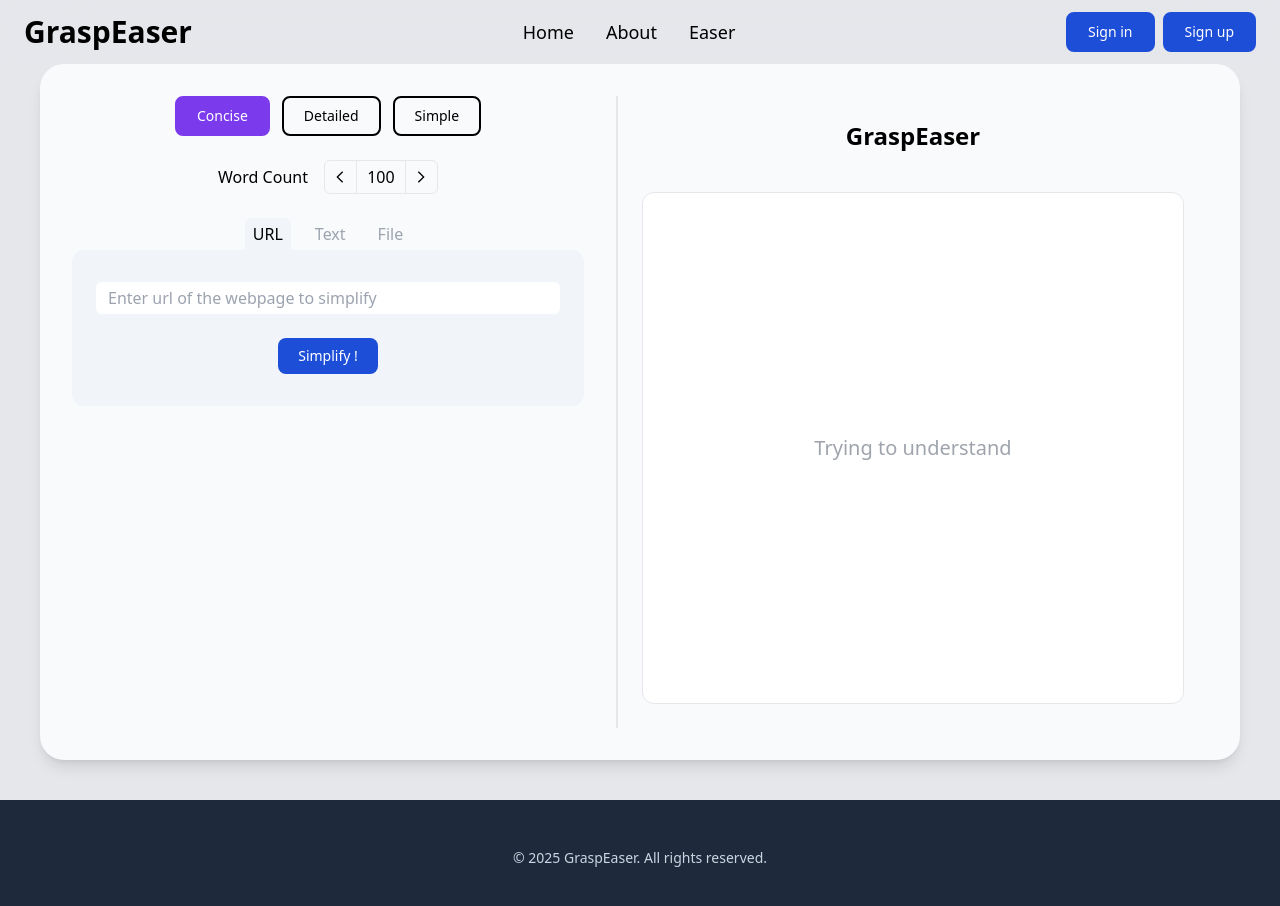
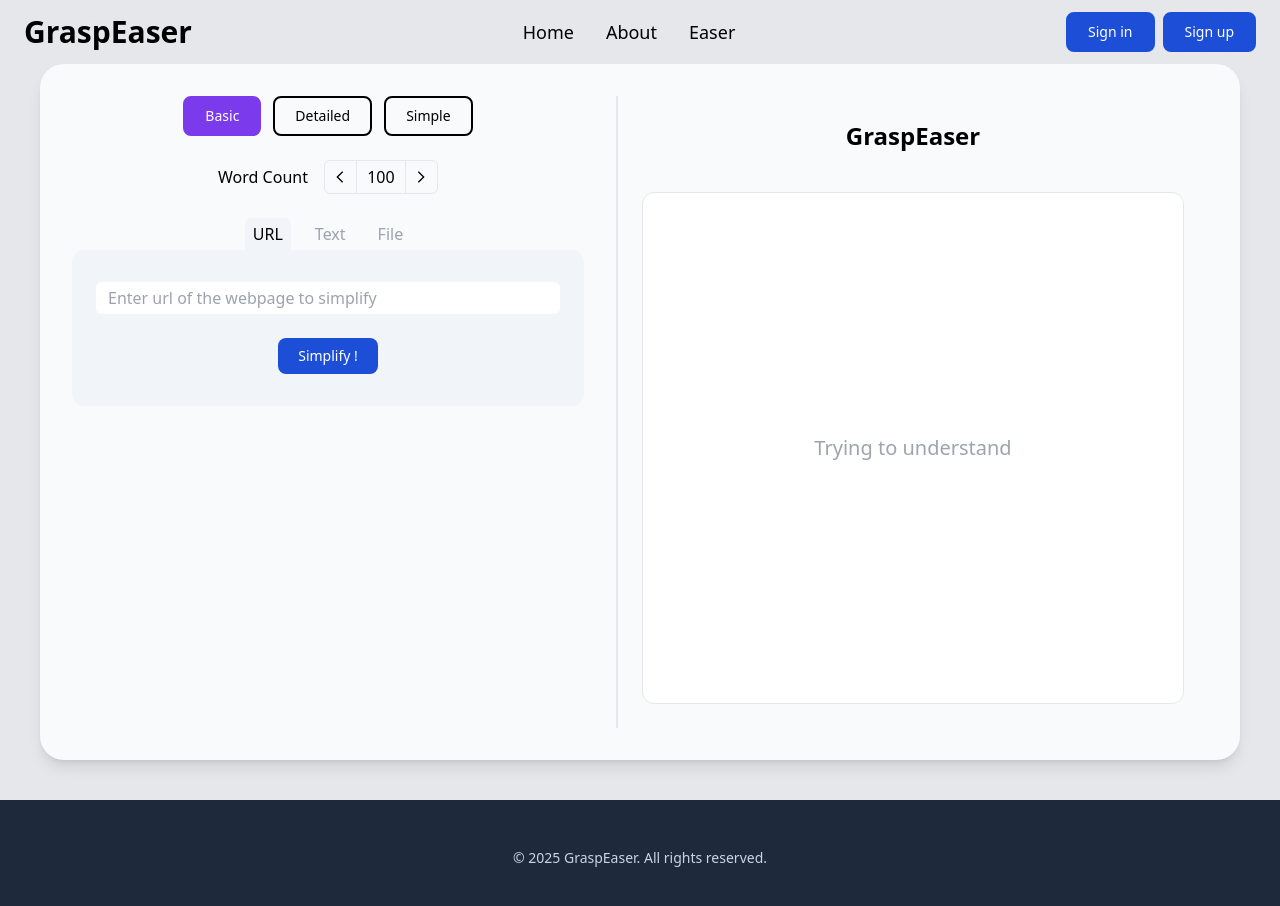
Before and after one commit to mohammedasimahmed/GraspEaser, a Next.js app in the folder apps/frontend/: page /easer in a window 1280 px wide. Shown: the top 906 px of the page. Built offline with nearby package versions, Linux system fonts and the light colour scheme.

Commit message:
fix: changed concise to basic

```diff
--- a/apps/frontend/src/atoms/user-input.ts
+++ b/apps/frontend/src/atoms/user-input.ts
@@ -6,8 +6,8 @@ export const wordCountAtom = atom<number>(1);
 export type InputTypes = "url" | "text" | "file";
 export const inputTypeAtom = atom<InputTypes>("url");
 
-export type FeedState = "concise" | "detailed" | "simple";
-export const FeedStateAtom = atom<FeedState>("concise")
+export type FeedState = "basic" | "detailed" | "simple";
+export const FeedStateAtom = atom<FeedState>("basic")
 
 export type ResponseState = {
   loading: boolean;
--- a/apps/frontend/src/components/sections/input-handler.tsx
+++ b/apps/frontend/src/components/sections/input-handler.tsx
@@ -14,7 +14,7 @@ const ResponseTypeHandler = () => {
   return (
     <div className=''>
       <div className='mx-auto flex items-center justify-center gap-3'>
-        <Button variant={getVariant(feedState, 'concise')} onClick={() => setFeedState('concise')}>Concise</Button>
+        <Button variant={getVariant(feedState, 'basic')} onClick={() => setFeedState('basic')}>Basic</Button>
         <Button variant={getVariant(feedState, 'detailed')} onClick={() => setFeedState('detailed')}>Detailed</Button>
         <Button variant={getVariant(feedState, 'simple')} onClick={() => setFeedState('simple')}>Simple</Button>
       </div>
```
Also changed, not shown: 1 other file (tests, documents, lock files or other folders).
